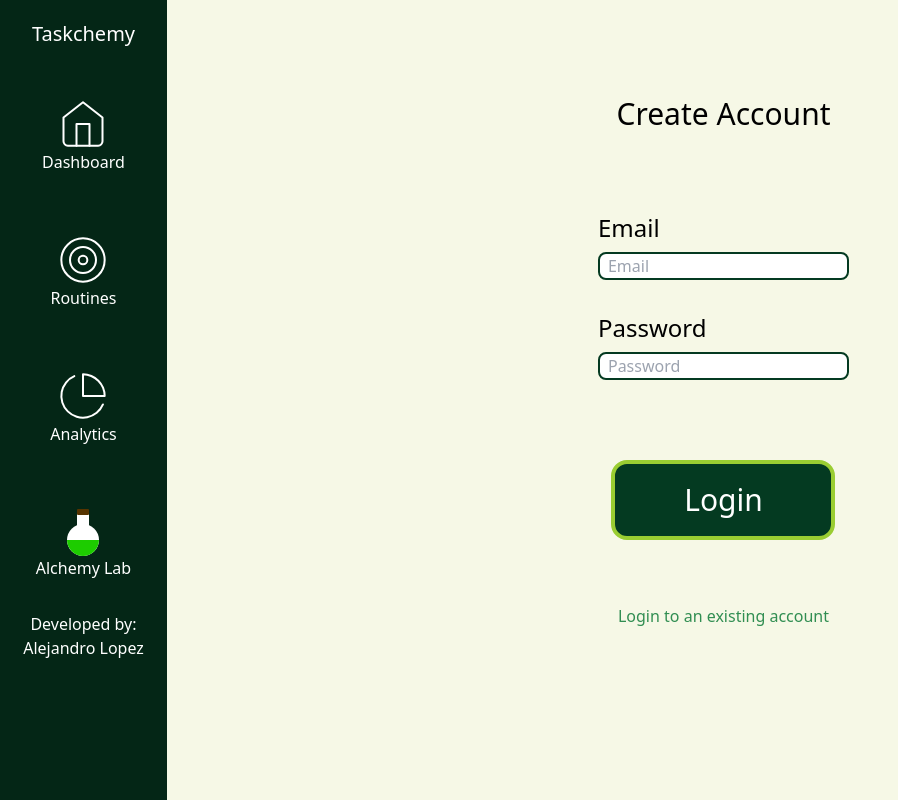
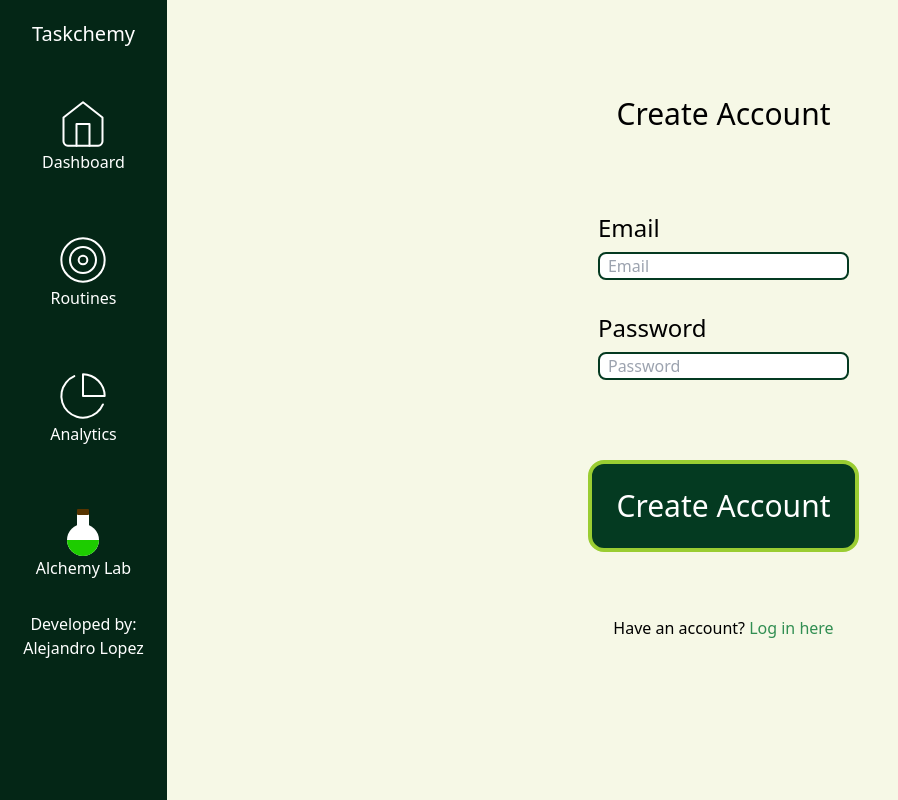
Before and after one commit to AlejandroALopez/taskchemy, a Next.js app: page /signup in a window 1280 px wide. Shown: the whole page, without its empty margins (0-898 px from the left). Built offline with nearby package versions, Linux system fonts and the light colour scheme.

Commit message:
sign up finished and working fine

```diff
--- /dev/null
+++ b/pages/api/auth/new-user.ts
@@ -0,0 +1,34 @@
+import { MongoClient } from "mongodb";
+import type { NextApiRequest, NextApiResponse } from "next";
+
+type Data = {
+  message: string;
+};
+
+// Add a user to the database
+async function createUser(req: NextApiRequest, res: NextApiResponse<Data>) {
+  if (req.method === "POST") {
+    const data = req.body;
+
+    const client = await MongoClient.connect(process.env.MONGO_URL || "");
+
+    const db = client.db();
+    const usersCollection = db.collection("users");
+
+    // Verify that email does not exist on database
+    const usersWithEmail = await usersCollection.find({email: data.email}).toArray();
+    if (usersWithEmail.length > 0){
+      res.status(409).json({ message: "This email is already registered!" });
+      client.close();
+      return;
+    }
+
+    const result = await usersCollection.insertOne(data);
+
+    client.close();
+
+    res.status(201).json({ message: "User created successfully!" });
+  }
+}
+
+export default createUser;
--- a/pages/login/index.tsx
+++ b/pages/login/index.tsx
@@ -1,26 +1,12 @@
-import { signIn } from "next-auth/react";
 import Head from "next/head";
 import Link from "next/link";
+import { signIn } from "next-auth/react";
 import { useRouter } from "next/router";
 import { useState, Fragment } from "react";
 
 function Login() {
   const router = useRouter();
   const [error, setError] = useState<string | null>(null);
-
-  // action for signing in
-  // async function signInHandler(enteredUserData: any) {
-  //   const response = await fetch("/api/auth/sign-in", {
-  //     method: "POST",
-  //     body: JSON.stringify(enteredUserData),
-  //     headers: {
-  //       "Content-Type": "application/json",
-  //     },
-  //   });
-
-  //   const data = await response.json();
-  //   return data;
-  // }
 
   const handleSubmit = async (e: any) => {
     setError("");
@@ -60,12 +46,12 @@ function Login() {
         className={"flex flex-col items-center w-full"}
         onSubmit={handleSubmit}
       >
+        <p className={"text-3xl mb-8"}>Login</p>
         {error && (
           <span className={"p-4 mb-2 text-lg bg-red-500 text-white"}>
             {error}
           </span>
         )}
-        <p className={"text-3xl mb-8"}>Login</p>
         <div className={"py-8"}>
           <div className={"py-4"}>
             <p className={"text-2xl mb-2"}>Email</p>
@@ -90,7 +76,7 @@ function Login() {
         </div>
         <button
           className={
-            "w-56 h-20 mt-8 bg-dark border-4 border-medium rounded-2xl"
+            "p-6 mt-8 bg-dark border-4 border-medium rounded-2xl"
           }
           type="submit"
         >
--- a/pages/signup/index.tsx
+++ b/pages/signup/index.tsx
@@ -1,64 +1,117 @@
 import Head from "next/head";
-import Link from 'next/link';
+import Link from "next/link";
+import { signIn } from "next-auth/react";
+import { useRouter } from "next/router";
 import { useState, Fragment } from "react";
 
-function Signup() {
-  const [email, setEmail] = useState("");
-  const [password, setPassword] = useState("");
+function SignUp() {
+  const router = useRouter();
+  const [error, setError] = useState<string | null>(null);
 
-  function loginHandler() {
-    console.log("logged with: ", email, ", ", password);
+  // action for creating a user
+  async function createUserHandler(enteredUserData: any) {
+    const response = await fetch("/api/auth/new-user", {
+      method: "POST",
+      body: JSON.stringify(enteredUserData),
+      headers: {
+        "Content-Type": "application/json",
+      },
+    });
+
+    const data = await response.json();
+    return {status: response.status, signUpMessage: data.message};
   }
+
+  // Create account if criteria met
+  const handleSubmit = async (e: any) => {
+    setError("");
+    e.preventDefault();
+
+    const data = {
+      email: e.target.email.value,
+      password: e.target.password.value,
+    };
+
+    // create account
+    const { status, signUpMessage } = await createUserHandler(data);
+
+    if (status === 409) { // email already registered
+      console.log("Error: ", signUpMessage);
+      setError(signUpMessage);
+      return;
+    }
+
+    const signInResponse = await signIn("credentials", {
+      email: data.email,
+      password: data.password,
+      redirect: false,
+    });
+
+    if (signInResponse && !signInResponse.error) {
+      router.push("/");
+    } else {
+      console.log("Error: ", signInResponse);
+      setError("Error while creating user");
+    }
+  };
 
   return (
     <main className={"flex min-h-screen flex-col p-24"}>
       <Fragment>
         <Head>
-          <title>Signup</title>
-          <meta
-            name="description"
-            content="Create an account!"
-          />
+          <title>Sign up</title>
+          <meta name="description" content="Create an account to use the app" />
         </Head>
-        <div className={"flex flex-col items-center w-full"}>
+      </Fragment>
+      <form
+        className={"flex flex-col items-center w-full"}
+        onSubmit={handleSubmit}
+      >
         <p className={"text-3xl mb-8"}>Create Account</p>
+        {error && (
+          <span className={"p-4 mb-2 text-lg bg-red-500 text-white"}>
+            {error}
+          </span>
+        )}
         <div className={"py-8"}>
           <div className={"py-4"}>
             <p className={"text-2xl mb-2"}>Email</p>
             <input
-                onChange={(event: any) => setEmail(event.target.value)}
-                value={email}
+              type="email"
+              name="email"
+              placeholder="Email"
+              required
               className={"border-2 border-dark rounded-lg px-2"}
-                placeholder="Email"
             />
           </div>
           <div className={"py-4"}>
             <p className={"text-2xl mb-2"}>Password</p>
             <input
-                onChange={(event: any) => setPassword(event.target.value)}
-                value={password}
+              type="password"
+              name="password"
+              placeholder="Password"
+              required
               className={"border-2 border-dark rounded-lg px-2"}
-                placeholder="Password"
             />
           </div>
         </div>
         <button
-            className={
-              "w-56 h-20 mt-8 bg-dark border-4 border-medium rounded-2xl"
-            }
-            onClick={loginHandler}
+          className={"p-6 mt-8 bg-dark border-4 border-medium rounded-2xl"}
+          type="submit"
         >
-            <p className={"text-3xl text-white"}>Login</p>
+          <p className={"text-3xl text-white"}>Create Account</p>
         </button>
         <div className={"mt-16"}>
           <p>
-              <Link href="/login" className={"text-regular"}>Login to an existing account</Link>
+            Have an account?{" "}
+            <Link href="/login" className={"text-regular"}>
+              Log in here
+            </Link>
           </p>
         </div>
-        </div>
-      </Fragment>
+      </form>
     </main>
   );
 }
 
-export default Signup;
+export default SignUp;
```
Lines whose indentation alone changed are shown as unchanged.
